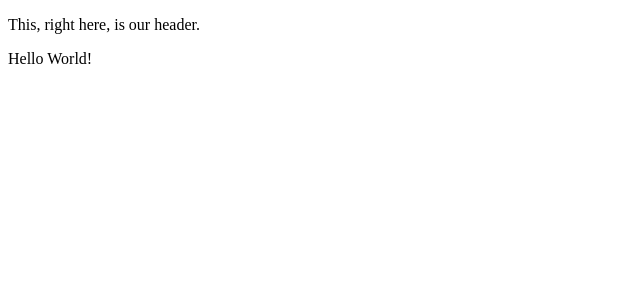
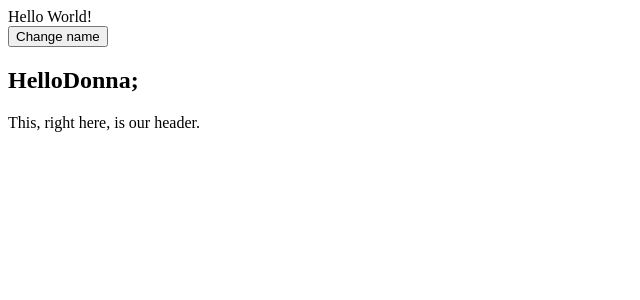
Before and after one commit to dlemon61/hello-world, an Angular app: page / in a window 1280 px wide. Shown: the top 300 px of the page, without its empty margins (0-640 px from the left). Built offline with nearby package versions, Linux system fonts and the light colour scheme.

Commit message:
Updated Angular Assignment 1.

```diff
--- a/src/app/app.component.html
+++ b/src/app/app.component.html
@@ -1,3 +1,3 @@
+<div>{{hello}}</div>
 <app-header></app-header>
-<div>{{hello}}</div>
 <router-outlet></router-outlet>
--- a/src/app/app.component.ts
+++ b/src/app/app.component.ts
@@ -8,5 +8,5 @@ import { Component } from '@angular/core';
 export class AppComponent {
   title = 'angular-assignment';
   hello: string = 'Hello World!';
-
+  name: string = 'Donna';
 }
--- a/src/app/app.module.ts
+++ b/src/app/app.module.ts
@@ -7,11 +7,13 @@ import { HeaderComponent } from './header/header.component';
 import { BodyComponent } from './body/body.component';
 
 
+
 @NgModule({
   declarations: [
     AppComponent,
     HeaderComponent,
     BodyComponent,
+
     ],
   imports: [
     BrowserModule,
--- a/src/app/header/header.component.html
+++ b/src/app/header/header.component.html
@@ -1 +1,9 @@
+<div>
+    <button (click)="changeName('Lemon')">
+        Change name
+    </button>
+
+<h2>Hello{{name}}</h2>
+
+</div>
 <p>This, right here, is our header.</p>
--- a/src/app/header/header.component.ts
+++ b/src/app/header/header.component.ts
@@ -6,10 +6,14 @@ import { Component, OnInit } from '@angular/core';
   styleUrls: ['./header.component.css']
 })
 export class HeaderComponent implements OnInit {
+  name = "Donna;"
 
   constructor() { }
 
   ngOnInit(): void {
   }
+  changeName(word : string){
+
+  }
 
 }
```
